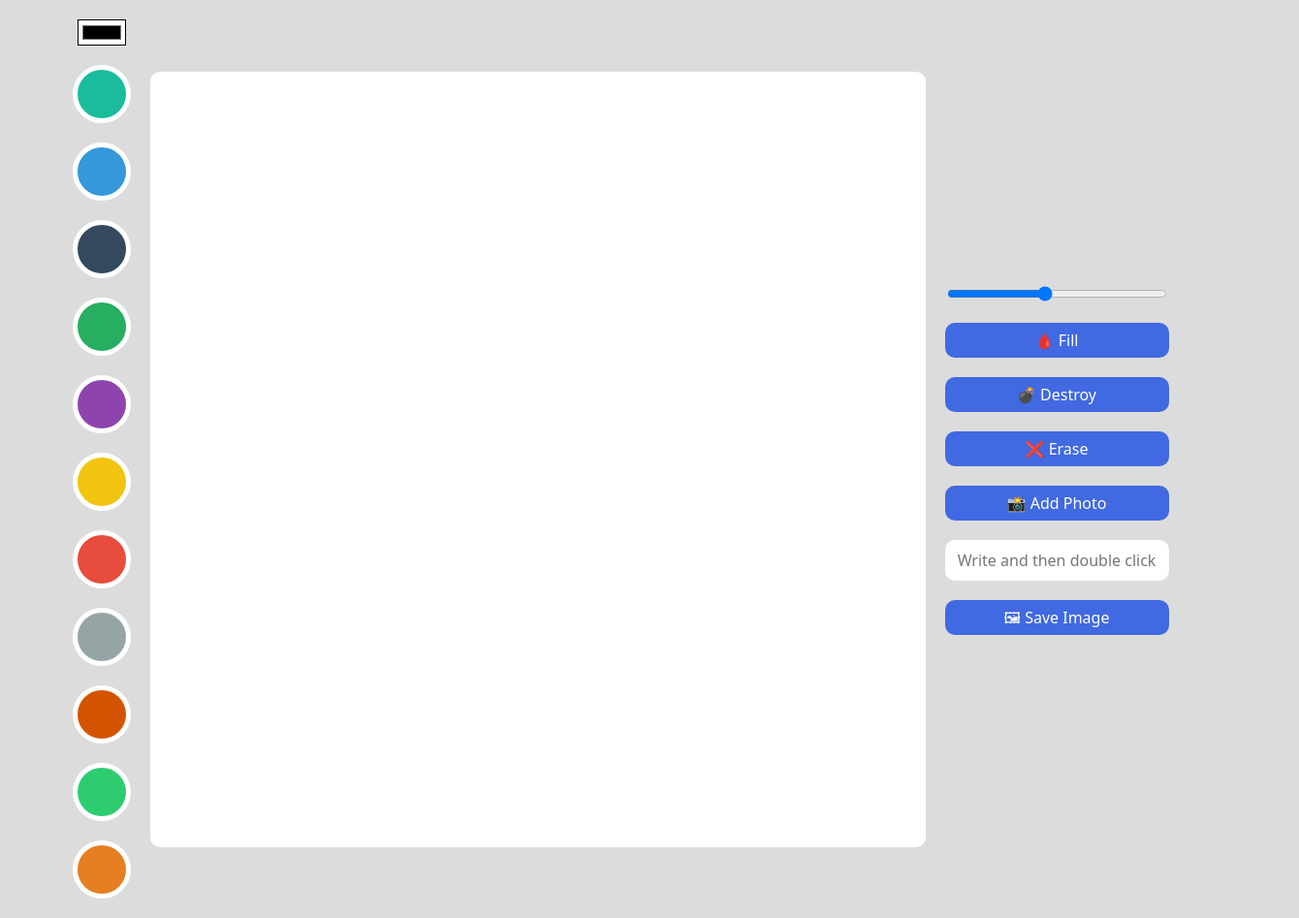
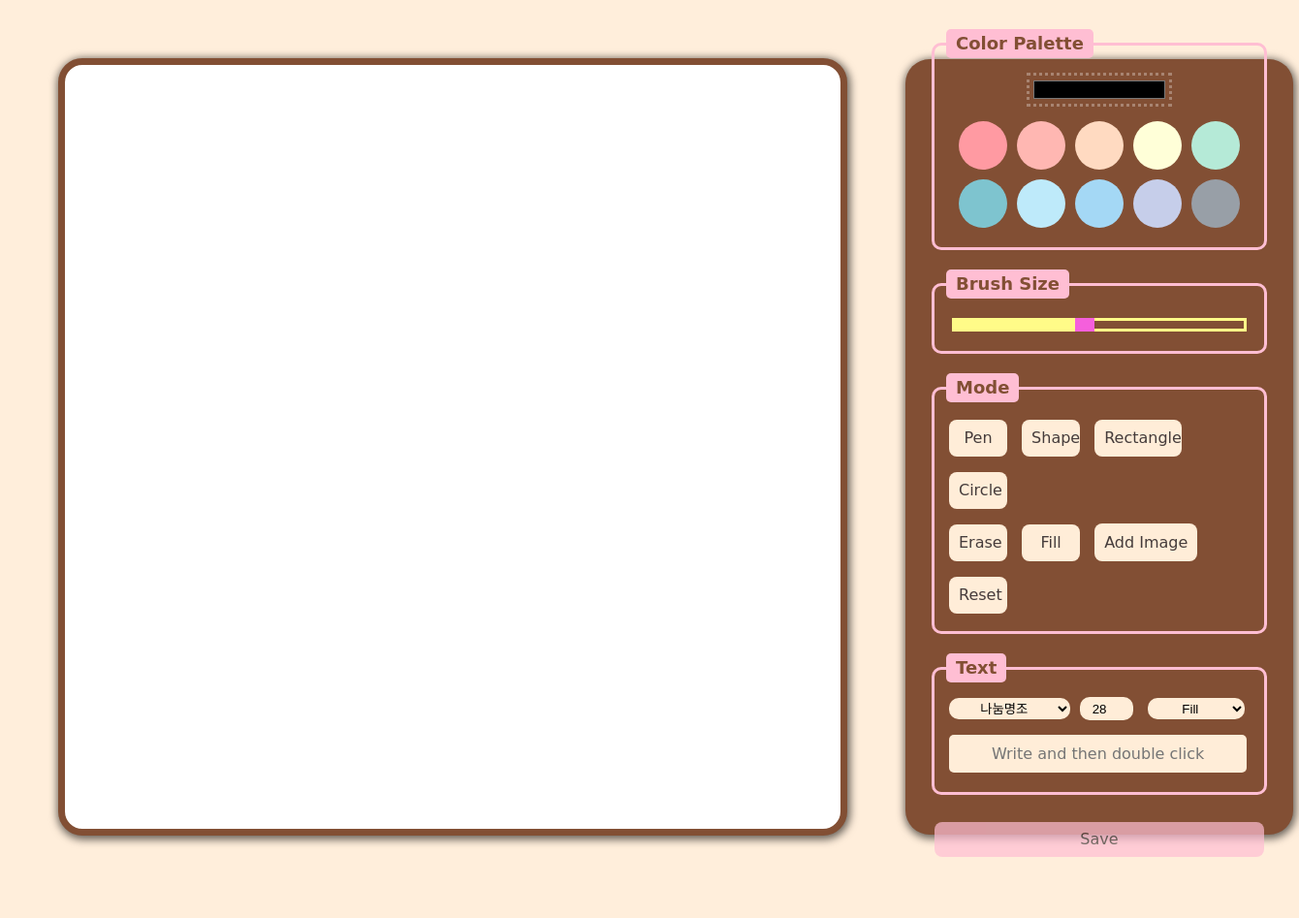
Before and after one commit to Ppppia/meme-maker, a plain HTML site: page index.html in a window 1280 px wide. Shown: the whole page at 97% size, 1340 px wide, since content can reach past the window. After the commit the page ends 922 px from the top, so only its background shows below. Drawn offline with Linux system fonts and the light colour scheme; a web font is replaced by a local one.

Commit message:
meme-maker final created

```diff
--- a/app.js
+++ b/app.js
@@ -1,14 +1,32 @@
+// mode
+const penBtn = document.getElementById("pen-btn");
+const shapeBtn = document.getElementById("shape-btn");
+const rectangleBtn = document.getElementById("rectangle-btn");
+const circleBtn = document.getElementById("circle-btn");
+
+const eraserBtn = document.getElementById("eraser-btn");
+const fillBtn = document.getElementById("fill-btn");
+const fileInput = document.getElementById("file");
+const resetBtn = document.getElementById("reset-btn");
+
+// text
+const textInput = document.getElementById("text");
+const fontTypes = document.getElementById("fontTypes");
+const fontSizes = document.getElementById("fontSizes");
+const fontEffects = document.getElementById("fontEffects");
+
+// save
 const saveBtn = document.getElementById("save");
-const textInput = document.getElementById("text");
-const fileInput = document.getElementById("file");
-const modeBtn = document.getElementById("mode-btn");
-const destroyBtn = document.getElementById("destroy-btn");
-const eraserBtn = document.getElementById("eraser-btn");
+
+//color
 const colorOptions = Array.from(
   document.getElementsByClassName("color-option")
 );
 const color = document.getElementById("color");
+
+//brush
 const lineWidth = document.getElementById("line-width");
+
 const canvas = document.querySelector("canvas");
 const ctx = canvas.getContext("2d");
 
@@ -22,24 +40,48 @@ ctx.lineCap = "round";
 
 let isPainting = false;
 let isFilling = false;
+let mode = 0;
+
+let startX, startY;
 
 function onMove(event) {
   if (isPainting) {
+    if (mode === 2) {
+      ctx.fillRect(
+        startX,
+        startY,
+        event.offsetX - startX,
+        event.offsetY - startY
+      );
+      return;
+    } else if (mode === 3) {
+      ctx.arc(startX, startY, event.offsetX - startX, 0, 2 * Math.PI);
+      ctx.fill();
+      return;
+    } else if (mode === 0 || mode === 2 || mode === 5) {
       ctx.lineTo(event.offsetX, event.offsetY);
       ctx.stroke();
       return;
     }
+  }
   ctx.moveTo(event.offsetX, event.offsetY);
 }
 
-function startPainting() {
+function startPainting(event) {
   isPainting = true;
+  startX = event.offsetX;
+  startY = event.offsetY;
 }
 
-function cancelPainting() {
+function cancelPainting(event) {
+  if (mode !== 5) {
+    isPainting = false;
+    ctx.beginPath();
+  } else {
     isPainting = false;
     ctx.fill();
     ctx.beginPath();
+  }
 }
 
 function onLineWidthChange(event) {
@@ -58,34 +100,43 @@ function onColorClick(event) {
   color.value = colorValue;
 }
 
-function onModeClick() {
+function onCanvasClick() {
   if (isFilling) {
+    ctx.fillRect(0, 0, CANVAS_WIDTH, CANVAS_HEIGHT);
     isFilling = false;
-    modeBtn.innerText = "Fill";
-  } else {
-    isFilling = true;
-    modeBtn.innerText = "Draw";
+  } else if (mode === 4) {
+    const text = textInput.value;
+    const textFont = fontTypes.value;
+    const textSize = fontSizes.value;
+    const textEffect = fontEffects.value;
+    if (text !== "" && textEffect === "fill") {
+      ctx.save();
+      ctx.lineWidth = 1;
+      ctx.font = `${textSize}px ${textFont}`;
+      ctx.fillText(text, event.offsetX, event.offsetY);
+      ctx.restore();
+    } else if (textEffect === "stroke") {
+      ctx.save();
+      ctx.lineWidth = 1;
+      ctx.font = `${textSize}px ${textFont}`;
+      ctx.strokeText(text, event.offsetX, event.offsetY);
+      ctx.restore();
+    }
   }
 }
 
-function onCanvasClick() {
-  if (isFilling) {
-    ctx.fillRect(0, 0, CANVAS_WIDTH, CANVAS_HEIGHT);
-  }
-}
-
-function onDestroyClick() {
+function onClickReset() {
   ctx.fillStyle = "white";
   ctx.fillRect(0, 0, CANVAS_WIDTH, CANVAS_HEIGHT);
 }
 
-function onEraseClick() {
+function onClickErase() {
   ctx.strokeStyle = "white";
   isFilling = false;
-  modeBtn.innerText = "Fill";
+  mode = 0;
 }
 
-function onFileChange(event) {
+function onClickFile(event) {
   const file = event.target.files[0];
   const url = URL.createObjectURL(file);
   const image = new Image();
@@ -96,18 +147,7 @@ function onFileChange(event) {
   };
 }
 
-function onDoubleClick(event) {
-  const text = textInput.value;
-  if (text !== "") {
-    ctx.save();
-    ctx.lineWidth = 1;
-    ctx.font = "68px sans-serif";
-    ctx.fillText(text, event.offsetX, event.offsetY);
-    ctx.restore();
-  }
-}
-
-function onSaveClick() {
+function onClickSave() {
   const url = canvas.toDataURL();
   const a = document.createElement("a");
   a.href = url;
@@ -115,7 +155,34 @@ function onSaveClick() {
   a.click();
 }
 
-canvas.addEventListener("dblclick", onDoubleClick);
+function onClickPen() {
+  mode = 0;
+}
+
+function onClickFill() {
+  mode = 1;
+  isFilling = true;
+}
+
+function onClickRectangle() {
+  mode = 2;
+  canvas.style.cursor = "crosshair";
+}
+
+function onClickCircle() {
+  mode = 3;
+  canvas.style.cursor = "crosshair";
+}
+
+function onClickText() {
+  mode = 4;
+  canvas.style.cursor = "text";
+}
+
+function onClickShape() {
+  mode = 5;
+}
+
 canvas.addEventListener("mousemove", onMove);
 canvas.addEventListener("mousedown", startPainting);
 canvas.addEventListener("mouseup", cancelPainting);
@@ -126,8 +193,16 @@ color.addEventListener("change", onColorChange);
 
 colorOptions.forEach((color) => color.addEventListener("click", onColorClick));
 
-modeBtn.addEventListener("click", onModeClick);
-destroyBtn.addEventListener("click", onDestroyClick);
-eraserBtn.addEventListener("click", onEraseClick);
-fileInput.addEventListener("change", onFileChange);
-saveBtn.addEventListener("click", onSaveClick);
+penBtn.addEventListener("click", onClickPen);
+shapeBtn.addEventListener("click", onClickShape);
+rectangleBtn.addEventListener("click", onClickRectangle);
+circleBtn.addEventListener("click", onClickCircle);
+
+eraserBtn.addEventListener("click", onClickErase);
+fillBtn.addEventListener("click", onClickFill);
+fileInput.addEventListener("change", onClickFile);
+resetBtn.addEventListener("click", onClickReset);
+
+textInput.addEventListener("click", onClickText);
+
+saveBtn.addEventListener("click", onClickSave);
--- /dev/null
+++ b/css/brush.css
@@ -0,0 +1,32 @@
+.tool__brush fieldset {
+  display: flex;
+  justify-content: center;
+  align-items: center;
+}
+
+input[type="range"]::-webkit-slider-runnable-track {
+  width: 100%;
+  height: 100%;
+  cursor: pointer;
+  background: transparent;
+  border: 3px solid var(--yellow);
+}
+
+input[type="range"]::-webkit-slider-thumb {
+  -webkit-appearance: none;
+  width: 20px;
+  height: 50px;
+  margin-top: -5px;
+  cursor: pointer;
+  box-shadow: -100vw 0 0 100vw var(--yellow);
+  background: #f55fdc;
+}
+
+input[type="range"] {
+  overflow: hidden;
+  width: 95%;
+  height: 14px;
+  -webkit-appearance: none;
+  margin: 10px 5px;
+  background: transparent;
+}
--- /dev/null
+++ b/css/buttons.css
@@ -0,0 +1,44 @@
+.tools__btns {
+}
+
+button,
+label {
+  all: unset;
+  padding: 10px;
+  text-align: center;
+  background-color: var(--btn-color);
+  color: rgb(69, 60, 59);
+  font-weight: 400;
+  cursor: pointer;
+  border-radius: 8px;
+  transition: opacity linear 0.1s;
+  height: 18px;
+  width: 40px;
+  margin: 8px 5px;
+}
+
+button:hover,
+label:hover {
+  background-color: var(--yellow);
+}
+
+#rectangle-btn {
+  width: 70px;
+}
+
+input#file {
+  display: none;
+}
+
+#save {
+  background-color: var(--pink);
+  opacity: 0.7;
+  height: 16px;
+  width: 320px;
+  margin: none;
+}
+
+#save:hover {
+  opacity: 1;
+  transition: opacity linear 0.3s;
+}
--- /dev/null
+++ b/css/palette.css
@@ -0,0 +1,42 @@
+.tools__colors {
+  display: flex;
+  justify-content: center;
+  align-items: center;
+}
+
+.color-selected input {
+  background-color: rgba(255, 255, 255, 0);
+  border: 3px dotted rgba(255, 255, 255, 0.3);
+  height: 35px;
+  width: 150px;
+  margin: 5px 85px;
+  cursor: pointer;
+}
+
+.color-selected input:hover {
+  border: 2px dashed var(--background);
+}
+
+.color-palette {
+  display: flex;
+  flex-direction: row;
+  justify-content: center;
+  flex-wrap: wrap;
+  margin: 5px 0;
+}
+
+.color-option {
+  width: 50px;
+  height: 50px;
+  border-radius: 50%;
+  cursor: pointer;
+  margin: 5px;
+  transition: transform ease-in-out 0.1s;
+  display: flex;
+  justify-content: center;
+  align-items: center;
+}
+
+.color-option:hover {
+  transform: scale(1.3);
+}
--- /dev/null
+++ b/css/styles.css
@@ -0,0 +1,75 @@
+@import url("https://fonts.googleapis.com/css2?family=Hi+Melody&family=Jua&family=Lobster&family=Nanum+Myeongjo&family=Permanent+Marker&family=Roboto&family=Sansita:wght@400;700;800&family=Tangerine&display=swap");
+@import "variables.css";
+@import "reset.css";
+@import "palette.css";
+@import "brush.css";
+@import "buttons.css";
+@import "text.css";
+
+body {
+  font-family: "Sansita", cursive;
+  background-color: rgba(255, 228, 196, 0.6);
+  display: flex;
+
+  align-items: center;
+  gap: 20px;
+  margin: 60px;
+  height: 100%;
+  width: 100%;
+}
+
+canvas {
+  width: 800px;
+  height: 788px;
+  background-color: white;
+  border-radius: 25px;
+  border: 7px solid var(--brown);
+  box-shadow: 1px 2px 8px 2px rgba(0, 0, 0, 0.6);
+  margin-right: 40px;
+}
+
+section {
+  width: 400px;
+  height: 800px;
+  background-color: var(--brown);
+  box-shadow: 1px 2px 8px 2px rgba(0, 0, 0, 0.6);
+  border-radius: 25px;
+  display: flex;
+  flex-direction: column;
+  justify-content: center;
+  align-items: center;
+}
+
+.tools {
+  border-radius: 5px;
+  width: 320px;
+  height: 600px;
+  display: flex;
+  flex-direction: column;
+  justify-content: center;
+  align-items: center;
+}
+
+fieldset {
+  display: flex;
+  flex-direction: column;
+  justify-content: center;
+  border: 3px solid var(--pink);
+  border-radius: 10px;
+  padding: 10px;
+  width: 320px;
+  margin-bottom: 20px;
+}
+
+legend {
+  margin-right: auto;
+  margin-left: 2px;
+  position: relative;
+  font-weight: 600;
+  color: var(--brown);
+  background-color: var(--pink);
+  padding: 6px 10px;
+  border-radius: 5px;
+  display: flex;
+  font-size: 18px;
+}
--- /dev/null
+++ b/css/text.css
@@ -0,0 +1,50 @@
+.tools__text {
+  display: flex;
+  justify-content: flex-start;
+  align-items: center;
+  width: 100%;
+  margin-top: 5px;
+  margin-bottom: 5px;
+}
+
+.tools__text input,
+.tools__text select {
+  background-color: var(--btn-color);
+  margin-right: 10px;
+  border: none;
+  border-radius: 10px;
+  text-align: center;
+  height: 22px;
+  cursor: pointer;
+}
+
+.tools__text input {
+  width: 20%;
+}
+
+.tools__text select {
+  width: 50%;
+  margin-left: 5px;
+}
+
+#fontEffects {
+  width: 40%;
+}
+
+.tools__text input:hover,
+.tools__text select:hover,
+input#text:focus {
+  background-color: var(--yellow);
+}
+
+input#text {
+  all: unset;
+  padding: 10px 0;
+  text-align: center;
+  border-radius: 5px;
+  font-weight: 400;
+  background-color: var(--btn-color);
+  width: 96%;
+  margin: 10px 5px;
+  display: flex;
+}
--- /dev/null
+++ b/css/variables.css
@@ -0,0 +1,7 @@
+:root {
+  --background: rgb(255, 228, 196);
+  --pink: rgb(255, 190, 211);
+  --brown: rgb(130, 79, 52);
+  --yellow: rgb(255, 251, 136);
+  --btn-color: rgb(255, 237, 216);
+}
--- a/index.html
+++ b/index.html
@@ -5,70 +5,78 @@
     <meta http-equiv="X-UA-Compatible" content="IE=edge" />
     <meta name="viewport" content="width=device-width, initial-scale=1.0" />
     <title>Meme Maker</title>
-    <link rel="stylesheet" href="styles.css" />
+    <link rel="stylesheet" href="css/styles.css" />
   </head>
   <body>
-    <div class="color-options">
-      <input type="color" id="color" />
+    <canvas></canvas>
+
+    <section>
+      <div class="tools">
+        <div class="tools__colors">
+          <fieldset>
+            <legend>Color Palette</legend>
+            <div class="color-selected">
+              <input id="color" type="color" />
+            </div>
+
+            <div class="color-palette">
               <div
                 class="color-option"
-        style="background-color: #1abc9c"
-        data-color="#1abc9c"
+                style="background-color: #ff9aa2"
+                data-color="#ff9aa2"
               ></div>
               <div
                 class="color-option"
-        style="background-color: #3498db"
-        data-color="#3498db"
+                style="background-color: #ffb7b2"
+                data-color="#ffb7b2"
               ></div>
               <div
                 class="color-option"
-        style="background-color: #34495e"
-        data-color="#34495e"
+                style="background-color: #ffdac1"
+                data-color="#ffdac1"
               ></div>
               <div
                 class="color-option"
-        style="background-color: #27ae60"
-        data-color="#27ae60"
+                style="background-color: #ffffd8"
+                data-color="#ffffd8"
               ></div>
               <div
                 class="color-option"
-        style="background-color: #8e44ad"
-        data-color="#8e44ad"
+                style="background-color: #b5ead7"
+                data-color="#b5ead7"
               ></div>
               <div
                 class="color-option"
-        style="background-color: #f1c40f"
-        data-color="#f1c40f"
+                style="background-color: #7ec4cf"
+                data-color="#7ec4cf"
               ></div>
               <div
                 class="color-option"
-        style="background-color: #e74c3c"
-        data-color="#e74c3c"
+                style="background-color: #beeafa"
+                data-color="#beeafa"
               ></div>
               <div
                 class="color-option"
-        style="background-color: #95a5a6"
-        data-color="#95a5a6"
+                style="background-color: #a4d8f5"
+                data-color="#a4d8f5"
               ></div>
               <div
                 class="color-option"
-        style="background-color: #d35400"
-        data-color="#d35400"
+                style="background-color: #c6ceea"
+                data-color="#c6ceea"
               ></div>
               <div
                 class="color-option"
-        style="background-color: #2ecc71"
-        data-color="#2ecc71"
-      ></div>
-      <div
-        class="color-option"
-        style="background-color: #e67e22"
-        data-color="#e67e22"
+                style="background-color: #989fa7"
+                data-color="#989fa7"
               ></div>
             </div>
-    <canvas></canvas>
+          </fieldset>
+        </div>
 
-    <div class="btns">
+        <div class="tool__brush">
+          <fieldset>
+            <legend>Brush Size</legend>
             <input
               id="line-width"
               type="range"
@@ -77,17 +85,94 @@
               value="5"
               step="0.5"
             />
+          </fieldset>
+        </div>
 
-      <button id="mode-btn">🩸 Fill</button>
-      <button id="destroy-btn">💣 Destroy</button>
-      <button id="eraser-btn">❌ Erase</button>
+        <div class="tools__btns">
+          <fieldset>
+            <legend>Mode</legend>
+            <div class="btns__top-row">
+              <button id="pen-btn">Pen</button>
+              <button id="shape-btn">Shape</button>
+              <button id="rectangle-btn">Rectangle</button>
+              <button id="circle-btn">Circle</button>
+            </div>
+            <div class="btns__bottom-row">
+              <button id="eraser-btn">Erase</button>
+              <button id="fill-btn">Fill</button>
               <label for="file">
-        📸 Add Photo
+                Add Image
                 <input type="file" accept="image/*" id="file"
               /></label>
-      <input type="text" id="text" placeholder="Write and then double click" />
-      <button id="save">🖼 Save Image</button>
+              <button id="reset-btn">Reset</button>
             </div>
+          </fieldset>
+        </div>
+
+        <fieldset>
+          <legend>Text</legend>
+          <div class="tools__text">
+            <select id="fontTypes" required>
+              <option
+                value="Nanum Myeongjo"
+                style="font-family: 'Nanum Myeongjo', serif"
+              >
+                나눔명조
+              </option>
+              <option value="Jua" style="font-family: 'Jua', sans-serif">
+                Jua
+              </option>
+              <option
+                value="Hi Melody"
+                style="font-family: 'Hi Melody', cursive"
+              >
+                Hi Melody
+              </option>
+              <option value="Lobster" style="font-family: 'Lobster', cursive">
+                Lobster
+              </option>
+
+              <option
+                value="Permanent Marker"
+                style="font-family: 'Permanent Marker', cursive"
+              >
+                Permanent Marker
+              </option>
+              <option value="Roboto" style="font-family: 'Roboto', sans-serif">
+                Roboto
+              </option>
+              <option
+                value="Sansita"
+                style="font-family: 'Sansita', sans-serif"
+              >
+                Sansita
+              </option>
+              <option
+                value="Tangerine"
+                style="font-family: 'Tangerine', cursive"
+              >
+                Tangerine
+              </option>
+            </select>
+            <input id="fontSizes" type="number" value="28" />
+            <select id="fontEffects" required>
+              <option value="fill" selected>Fill</option>
+              <option value="stroke">Stroke</option>
+            </select>
+          </div>
+          <input
+            type="text"
+            id="text"
+            placeholder="Write and then double click"
+          />
+        </fieldset>
+
+        <div class="tools__save">
+          <button id="save">Save</button>
+        </div>
+      </div>
+    </section>
+
     <script src="app.js"></script>
   </body>
 </html>
--- a/styles.css
+++ /dev/null
@@ -1,83 +0,0 @@
-@import "reset.css";
-
-body {
-  display: flex;
-  gap: 20px;
-  justify-content: space-between;
-  align-items: flex-start;
-  background-color: gainsboro;
-  padding: 20px;
-  font-family: system-ui, -apple-system, BlinkMacSystemFont, "Segoe UI", Roboto,
-    Oxygen, Ubuntu, Cantarell, "Open Sans", "Helvetica Neue", sans-serif;
-}
-
-canvas {
-  width: 800px;
-  height: 800px;
-  background-color: white;
-  border-radius: 10px;
-}
-
-body {
-  display: flex;
-  justify-content: center;
-  align-items: center;
-}
-
-.btns {
-  display: flex;
-  flex-direction: column;
-  gap: 20px;
-}
-
-.color-options {
-  display: flex;
-  flex-direction: column;
-  gap: 20px;
-  align-items: center;
-}
-.color-option {
-  width: 50px;
-  height: 50px;
-  border-radius: 50%;
-  cursor: pointer;
-  border: 5px solid white;
-  transition: transform ease-in-out 0.1s;
-}
-
-.color-option:hover {
-  transform: scale(1.2);
-}
-
-input#color {
-  background-color: white;
-}
-input#file {
-  display: none;
-}
-
-button,
-label {
-  all: unset;
-  padding: 10px 0;
-  text-align: center;
-  background-color: royalblue;
-  color: white;
-  font-weight: 500;
-  cursor: pointer;
-  border-radius: 10px;
-  transition: opacity linear 0.1s;
-}
-
-button:hover {
-  opacity: 0.85;
-}
-
-input#text {
-  all: unset;
-  padding: 10px 0;
-  text-align: center;
-  border-radius: 10px;
-  font-weight: 500;
-  background-color: white;
-}
```
Also changed, not shown: css/reset.css (renamed from reset.css). Lines whose indentation alone changed are shown as unchanged.
